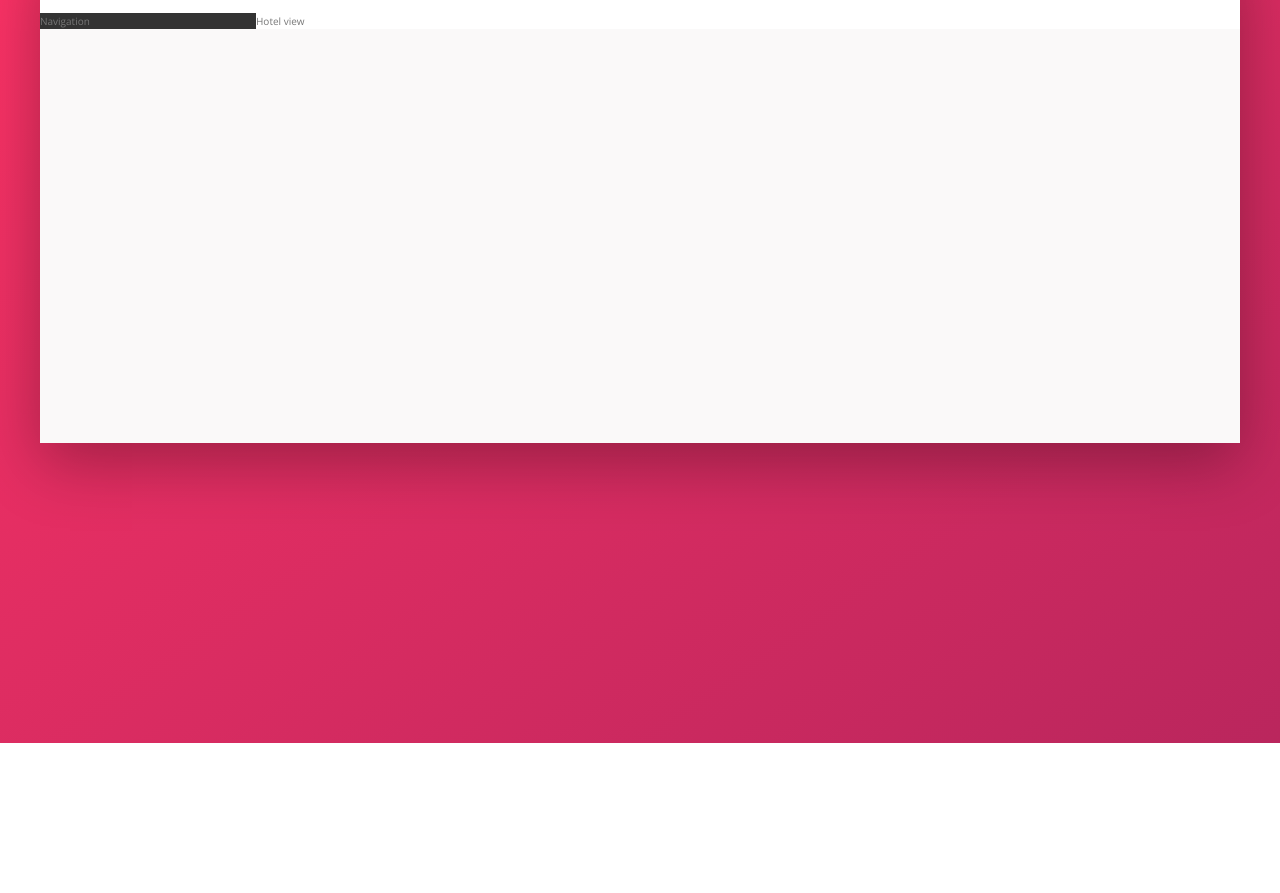
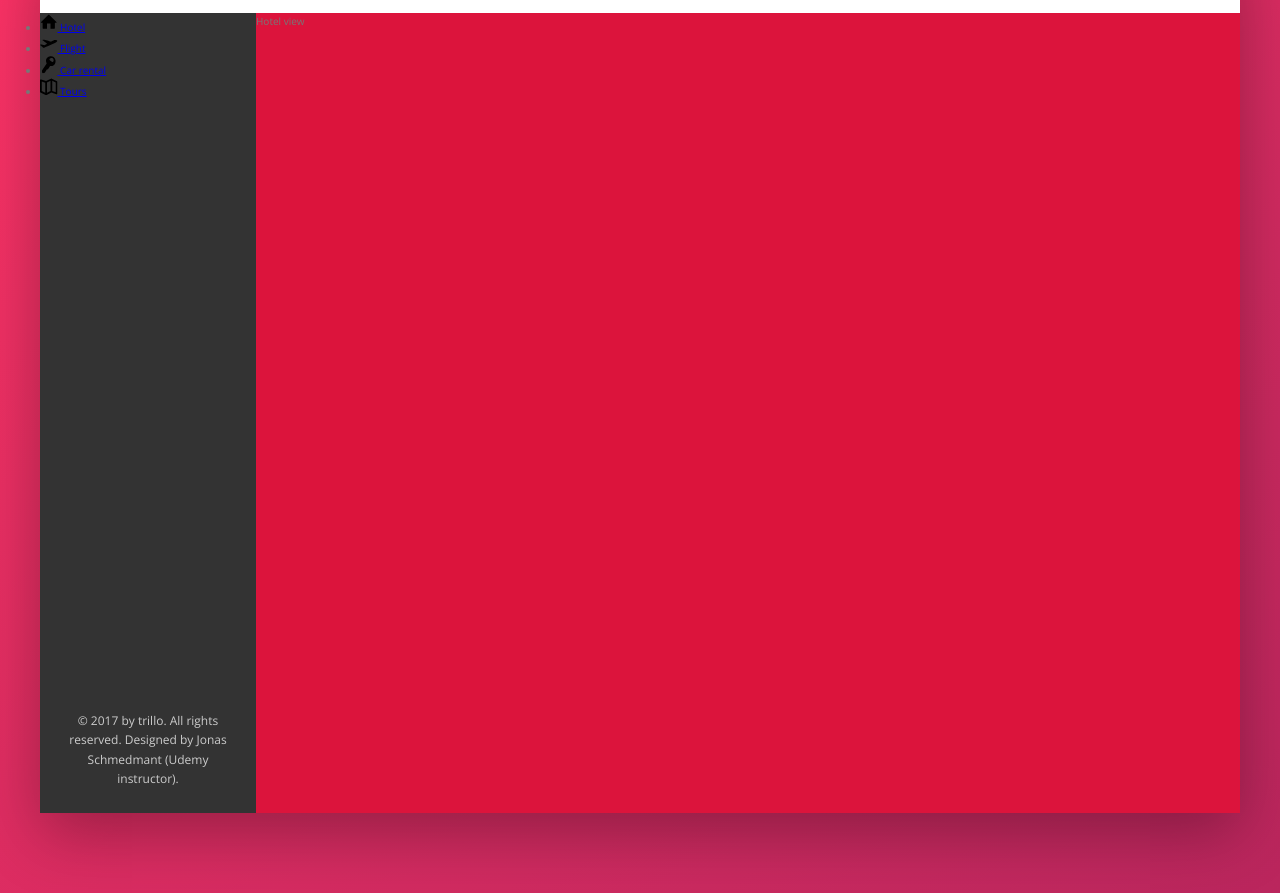
Before and after one commit to ChrisFloresM/Trillo-Udemy-, a website: page index.html in a window 1280 px wide. Shown: the part 137-1030 px from the top of the page. Before the commit the page ends 880 px from the top, so only its background shows below. Drawn offline with nearby package versions, Linux system fonts and the light colour scheme.

Commit message:
first side nav bar adjustment

```diff
--- a/index.html
+++ b/index.html
@@ -18,6 +18,7 @@
   </head>
   <body>
     <div class="container">
+      <!-- *======================================= 1.Header ======================= -->
       <header class="header">
         <img class="logo" src="img/logo.png" alt="trillo logo" />
         <form class="search" action="#">
@@ -47,8 +48,49 @@
           </div>
         </nav>
       </header>
+
+      <!-- *======================================= 2.Side-navigation ======================= -->
       <div class="content">
-        <nav class="sidebar">Navigation</nav>
+        <nav class="sidebar">
+          <ul class="side-nav">
+            <li class="side-nav__item">
+              <a href="#" class="side-nav__link">
+                <svg class="side-nav__icon">
+                  <use xlink:href="img/sprite.svg#icon-home"></use>
+                </svg>
+                <span>Hotel</span>
+              </a>
+            </li>
+            <li class="side-nav__item">
+              <a href="#" class="side-nav__link">
+                <svg class="side-nav__icon">
+                  <use xlink:href="img/sprite.svg#icon-aircraft-take-off"></use>
+                </svg>
+                <span>Flight</span>
+              </a>
+            </li>
+            <li class="side-nav__item">
+              <a href="#" class="side-nav__link">
+                <svg class="side-nav__icon">
+                  <use xlink:href="img/sprite.svg#icon-key"></use>
+                </svg>
+                <span>Car rental</span>
+              </a>
+            </li>
+            <li class="side-nav__item">
+              <a href="#" class="side-nav__link">
+                <svg class="side-nav__icon">
+                  <use xlink:href="img/sprite.svg#icon-map"></use>
+                </svg>
+                <span>Tours</span>
+              </a>
+            </li>
+          </ul>
+          <div class="legal">
+            &copy; 2017 by trillo. All rights reserved. Designed by Jonas Schmedmant (Udemy instructor).
+          </div>
+        </nav>
+
         <main class="hotel-view">Hotel view</main>
       </div>
     </div>
--- a/sass/_components.scss
+++ b/sass/_components.scss
@@ -1,17 +1,26 @@
 /*
 INDEX:
-1.Logo
-2.Search box
-3.User nav
+1.Header
+    1.1.Logo
+    1.2.Search box
+    1.3.User nav
+
+2.Side-navigation
+    2.1.List
+    2.2.Legal text
 */
 
-/* ======================================= 1.Logo ================================================= */
+/*
+================================ 1.Header ==========================================
+*/
+
+/* ====================================== 1.1.Logo ================================================ */
 .logo {
   height: 3.25rem;
   margin-left: 2rem;
 }
 
-/* ==================================== 2.Search box ============================================== */
+/* ==================================== 1.2.Search box ============================================ */
 .search {
   //   background-color: crimson;
   flex: 0 0 40%;
@@ -68,7 +77,7 @@ INDEX:
   }
 }
 
-/* ====================================== 3.User nav ============================================== */
+/* ==================================== 1.3.User nav ============================================== */
 .user-nav {
   display: flex;
   align-items: center;
@@ -117,3 +126,29 @@ INDEX:
     margin-right: 1rem;
   }
 }
+
+/*
+================================ 2.Side-navigation ==========================================
+*/
+
+/* ==================================== 2.1.List ============================================== */
+.side-nav {
+  &__item {
+  }
+
+  &__link {
+  }
+
+  &__icon {
+    width: 1.75rem;
+    height: 1.75rem;
+  }
+}
+
+/* ================================== 2.2.Legal text ============================================ */
+.legal {
+  font-size: 1.2rem;
+  color: var(--color-grey-light-4);
+  text-align: center;
+  padding: 2.5rem;
+}
--- a/sass/_layout.scss
+++ b/sass/_layout.scss
@@ -24,9 +24,13 @@
 .sidebar {
   background-color: var(--color-grey-dark-1);
   flex: 0 0 18%; //flex-grow flex-shrik flex-basis
+  display: flex;
+  flex-direction: column;
+  justify-content: space-between;
 }
 
 .hotel-view {
-  background-color: #fff;
+  background-color: crimson;
   flex: 1; //flex-grow
+  height: 80rem;
 }
```
Also changed, not shown: css/style.css.
